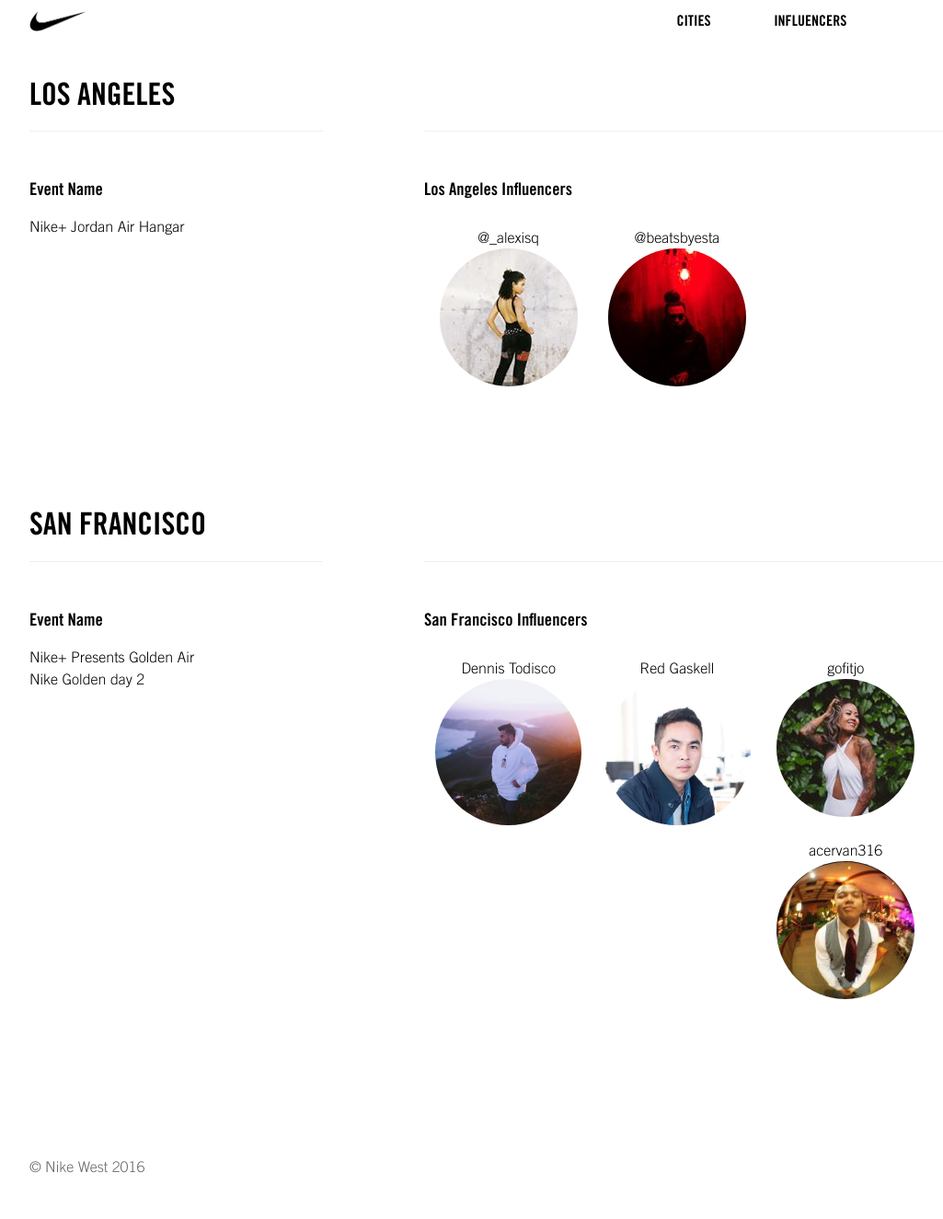
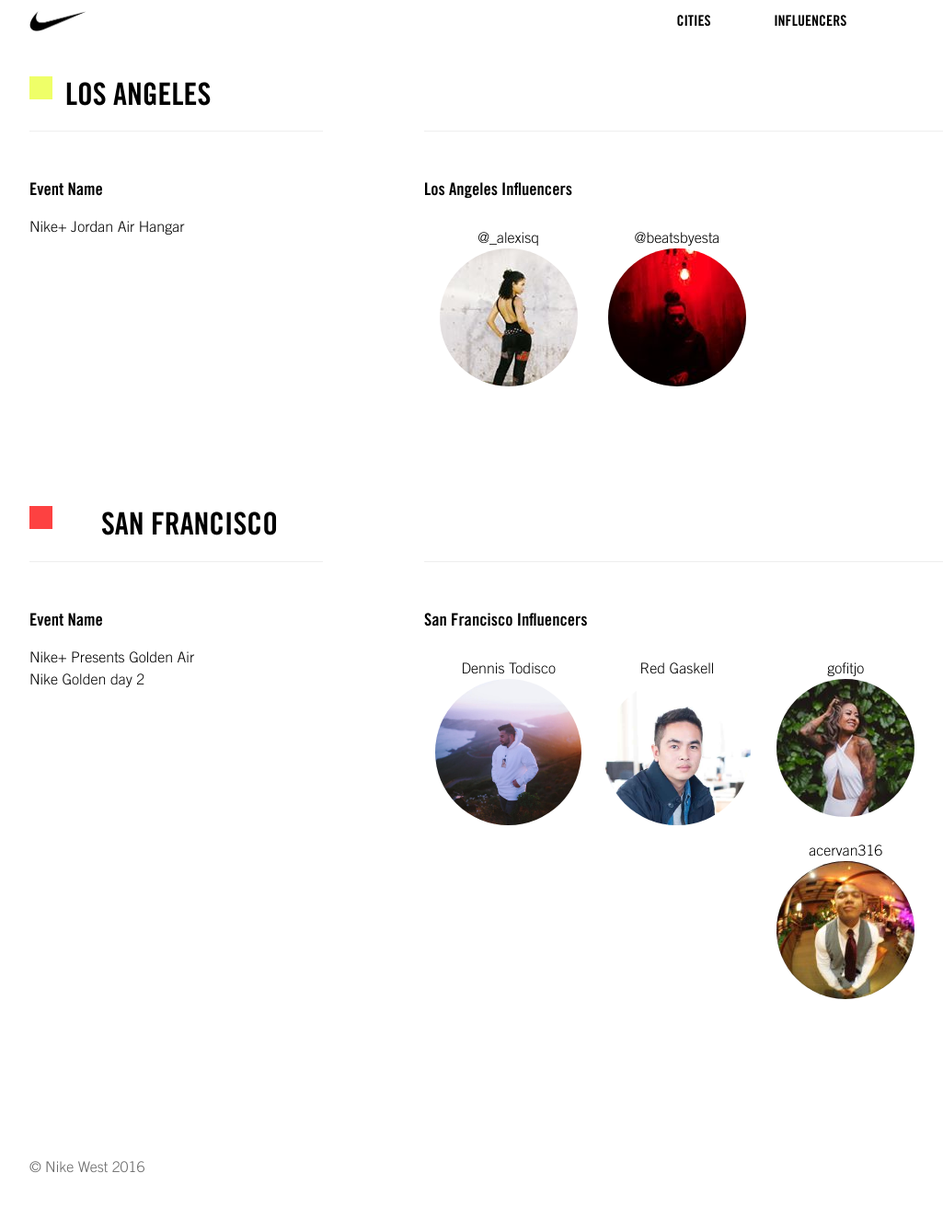
Before and after one commit to PHironaka/bream, a Jekyll site: the page built from cities.markdown, in a window 1280 px wide. Shown: the whole page at 92% size, without its empty margins (105-1130 px from the left). Built offline with Jekyll 4.4.1, drawn with Linux system fonts in a browser that asks for light colours; a script that is not in the unit is left out.

Commit message:
updated post bg color

```diff
--- a/_layouts/city.html
+++ b/_layouts/city.html
@@ -7,7 +7,14 @@
 
 
 <div class="city">
+  {% for la in site.la %}
+  <div class="post-color" style=" background:{{la.background_color}};">  </div>
+  {% endfor %}
+
     <h1> Los Angeles </h1>
+
+
+
   <section class="influencer-events">
   <h3> Event Name</h3>
   {% for la in site.la %}
@@ -36,6 +43,11 @@
   </div>
 
 <div class="city">
+
+  {% for sf in site.sf %}
+  <div class="post-color" style=" background:{{sf.background_color}};">  </div>
+  {% endfor %}
+
       <h1> San Francisco </h1>
       <section class="influencer-events">
       <h3> Event Name</h3>
--- a/_layouts/influencer.html
+++ b/_layouts/influencer.html
@@ -5,6 +5,7 @@
 <div class="wrapper">
   {{ content }}
 
+<div class=" city">
         <h1> Influencer Directory</h1>
 
         <div class="influencer-list">
@@ -28,5 +29,5 @@
 
                 {% endfor %}
           </div>
-
   </div>
+  </div>
--- a/_layouts/post.html
+++ b/_layouts/post.html
@@ -5,7 +5,7 @@
 <div class="event-copy" style="background-image: url(/uploads/{{ page.img }});" >
   <div class="wrapper">
 
-      <div class="post-color" style=" background:{{page.color}};">
+
 
       </div>
 
--- a/_sass/_layout.scss
+++ b/_sass/_layout.scss
@@ -296,7 +296,7 @@
         img {
           @include span-columns(4);
 
-          @media screen and (max-width: $break-large) {
+          @media screen and (max-width: $break-small) {
             max-width: 97px;
             }
         }
```
